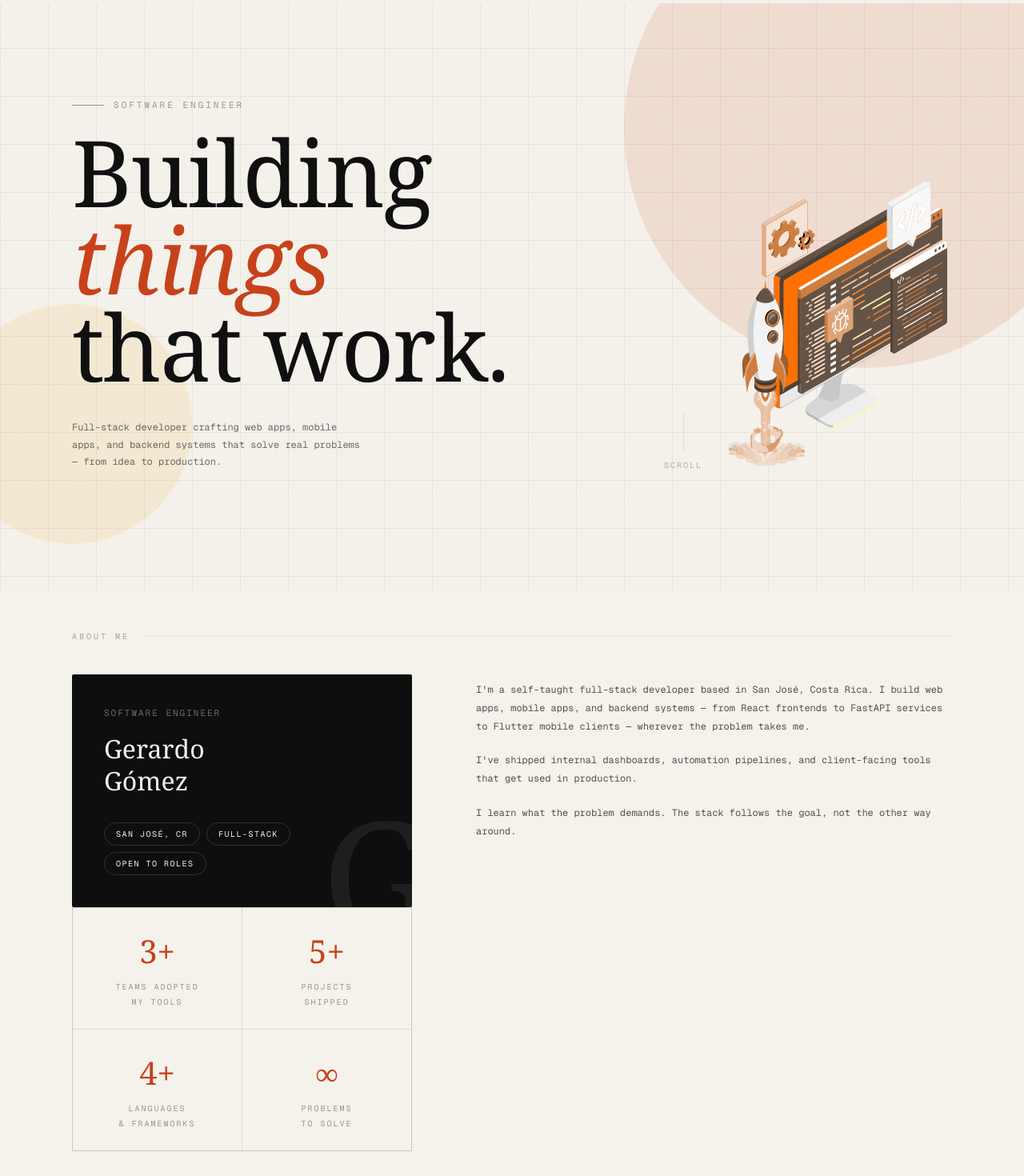
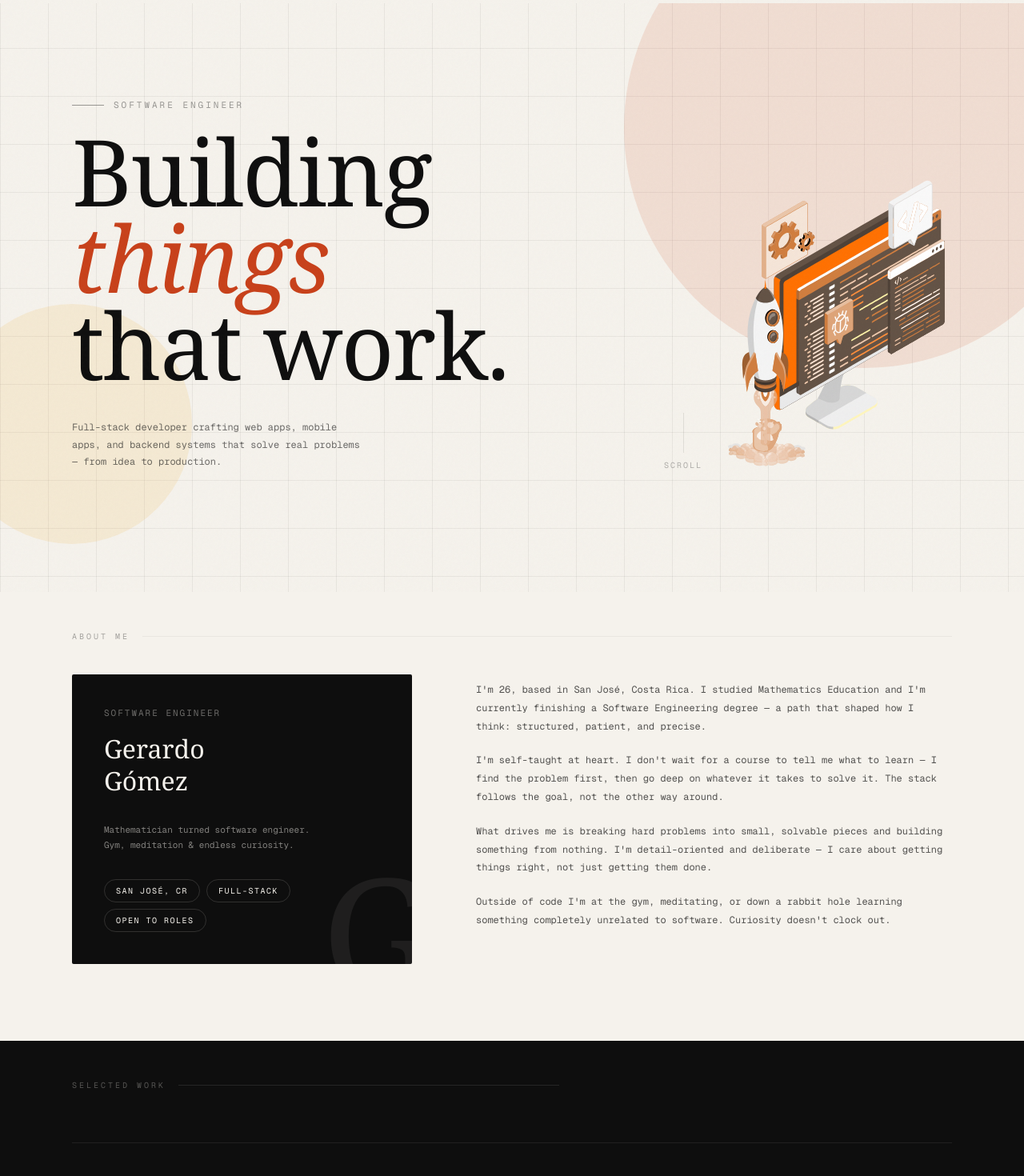
Before and after one commit to Javalopeer/portf-dev, a React (Vite) app: page / in a window 1280 px wide. Shown: the part 60-1530 px from the top of the page at 80% size. Built offline with nearby package versions, Linux system fonts and the light colour scheme; a web font is replaced by a local one.

Commit message:
Refactor Hero section to use animated lines for headline and update About section content for clarity and engagement

```diff
--- a/index.html
+++ b/index.html
@@ -10,7 +10,7 @@
     <meta name="theme-color" content="#f5f2ec" />
 
     <!-- SEO -->
-    <title>Gera — Dev | Software Engineer</title>
+    <title>Gerardo | Software Engineer</title>
     <meta
       name="description"
       content="Software Engineer specialized in Java, Spring Boot, REST APIs and clean architecture. Building reliable, scalable backend systems."
--- a/src/components/sections/About.tsx
+++ b/src/components/sections/About.tsx
@@ -1,11 +1,5 @@
 import AnimatedSection from '../ui/AnimatedSection'
 
-const stats = [
-  { num: '3+',  label: 'Teams adopted\nmy tools' },
-  { num: '5+',  label: 'Projects\nshipped' },
-  { num: '4+',  label: 'Languages\n& frameworks' },
-  { num: '∞',   label: 'Problems\nto solve' },
-]
 
 export default function About() {
   return (
@@ -31,6 +25,10 @@ export default function About() {
               </span>
               <div className="text-[11px] tracking-[2px] uppercase opacity-40 mb-4">Software Engineer</div>
               <div className="font-serif text-[32px] leading-tight mb-8">Gerardo<br />Gómez</div>
+              <div className="text-[11px] leading-[1.8] mb-8" style={{ opacity: .5 }}>
+                Mathematician turned software engineer.<br />
+                Gym, meditation & endless curiosity.
+              </div>
               <div className="flex flex-wrap gap-2">
                 {['San José, CR', 'Full-stack', 'Open to roles'].map((b) => (
                   <span
@@ -43,46 +41,32 @@ export default function About() {
                 ))}
               </div>
             </div>
-
-            {/* Stats grid */}
-            <div
-              className="grid grid-cols-2 border mt-0"
-              style={{ gap: 1, background: 'rgba(14,14,14,.1)', borderColor: 'rgba(14,14,14,.1)' }}
-            >
-              {stats.map(({ num, label }) => (
-                <div
-                  key={num}
-                  className="text-center py-6 px-4"
-                  style={{ background: 'var(--paper)' }}
-                >
-                  <span className="font-serif text-[40px] block mb-1" style={{ color: 'var(--accent)' }}>
-                    {num}
-                  </span>
-                  <span className="text-[10px] tracking-[2px] uppercase opacity-40 whitespace-pre-line leading-tight">
-                    {label}
-                  </span>
-                </div>
-              ))}
-            </div>
           </AnimatedSection>
 
           {/* Text */}
           <AnimatedSection delay={0.2}>
             <div className="pt-2 space-y-5 text-[12px] leading-[1.9] opacity-70">
               <p>
-                I'm a self-taught full-stack developer based in San José, Costa Rica. I build
-                web apps, mobile apps, and backend systems — from React frontends to FastAPI
-                services to Flutter mobile clients — wherever the problem takes me.
+                I'm 26, based in San José, Costa Rica. I studied Mathematics Education and
+                I'm currently finishing a Software Engineering degree — a path that shaped
+                how I think: structured, patient, and precise.
               </p>
               <p>
-                I've shipped internal dashboards, automation pipelines, and client-facing tools
-                that get used in production.
+                I'm self-taught at heart. I don't wait for a course to tell me what to learn —
+                I find the problem first, then go deep on whatever it takes to solve it.
+                The stack follows the goal, not the other way around.
               </p>
               <p>
-                I learn what the problem demands. The stack follows the goal, not the other way
-                around.
+                What drives me is breaking hard problems into small, solvable pieces and
+                building something from nothing. I'm detail-oriented and deliberate — I care
+                about getting things right, not just getting them done.
+              </p>
+              <p>
+                Outside of code I'm at the gym, meditating, or down a rabbit hole learning
+                something completely unrelated to software. Curiosity doesn't clock out.
               </p>
             </div>
+
           </AnimatedSection>
         </div>
       </div>
--- a/src/components/sections/Hero.tsx
+++ b/src/components/sections/Hero.tsx
@@ -1,5 +1,63 @@
 import AnimatedSection from '../ui/AnimatedSection'
 import { Player } from '@lottiefiles/react-lottie-player'
+import { motion, useAnimationControls } from 'framer-motion'
+import { useEffect } from 'react'
+
+const lines = [
+  <span key="0">Building</span>,
+  <em key="1" className="italic" style={{ color: 'var(--accent)' }}>things</em>,
+  <span key="2">that work.</span>,
+]
+
+function AnimatedLine({ word, i }: { word: React.ReactNode; i: number }) {
+  const controls = useAnimationControls()
+
+  useEffect(() => {
+    const run = async () => {
+      await controls.start({
+        y: 0,
+        opacity: 1,
+        transition: { duration: 0.65, delay: i * 0.13, ease: [0.21, 0.45, 0.27, 0.9] },
+      })
+      controls.start({
+        y: [0, -7, 0],
+        transition: {
+          duration: 2 + i * 0.8,
+          repeat: Infinity,
+          repeatType: 'mirror',
+          ease: 'easeInOut',
+          delay: i * 0.6,
+        },
+      })
+    }
+    run()
+  }, [])
+
+  return (
+    <span className="block">
+      <motion.span
+        className="block"
+        initial={{ y: 40, opacity: 0 }}
+        animate={controls}
+      >
+        {word}
+      </motion.span>
+    </span>
+  )
+}
+
+function AnimatedHeadline() {
+  return (
+    <h1
+      className="font-serif leading-[.95] tracking-[-2px] mb-7"
+      style={{ fontSize: 'clamp(52px, 9vw, 120px)' }}
+    >
+      {lines.map((word, i) => (
+        <AnimatedLine key={i} word={word} i={i} />
+      ))}
+    </h1>
+  )
+}
 
 export default function Hero() {
   return (
@@ -36,16 +94,7 @@ export default function Hero() {
         </AnimatedSection>
 
         {/* Headline */}
-        <AnimatedSection delay={0.1}>
-          <h1
-            className="font-serif leading-[.95] tracking-[-2px] mb-7"
-            style={{ fontSize: 'clamp(52px, 9vw, 120px)' }}
-          >
-            Building<br />
-            <em className="italic" style={{ color: 'var(--accent)' }}>things</em>
-            <br />that work.
-          </h1>
-        </AnimatedSection>
+        <AnimatedHeadline />
 
         {/* Description + scroll */}
         <AnimatedSection delay={0.2}>
```
